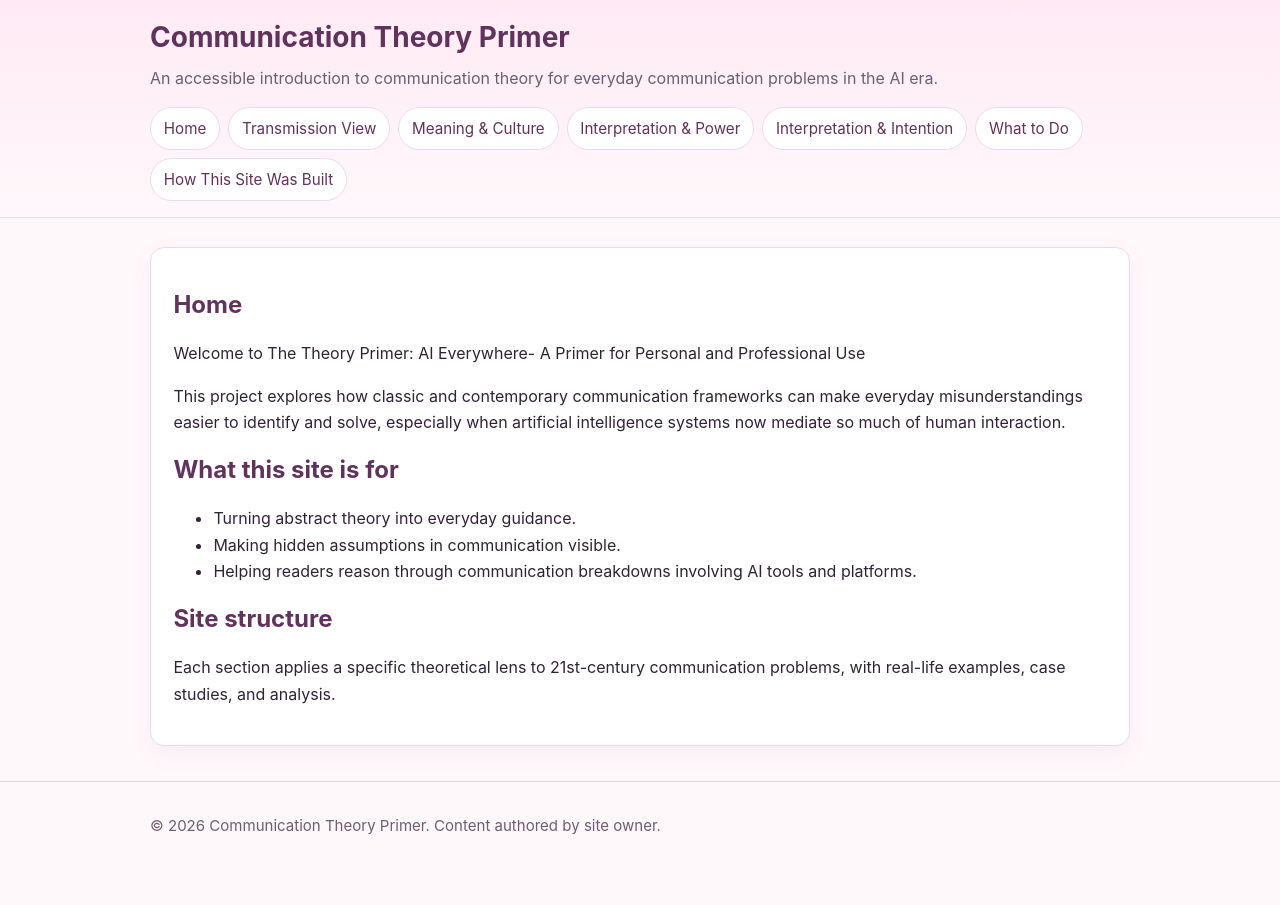
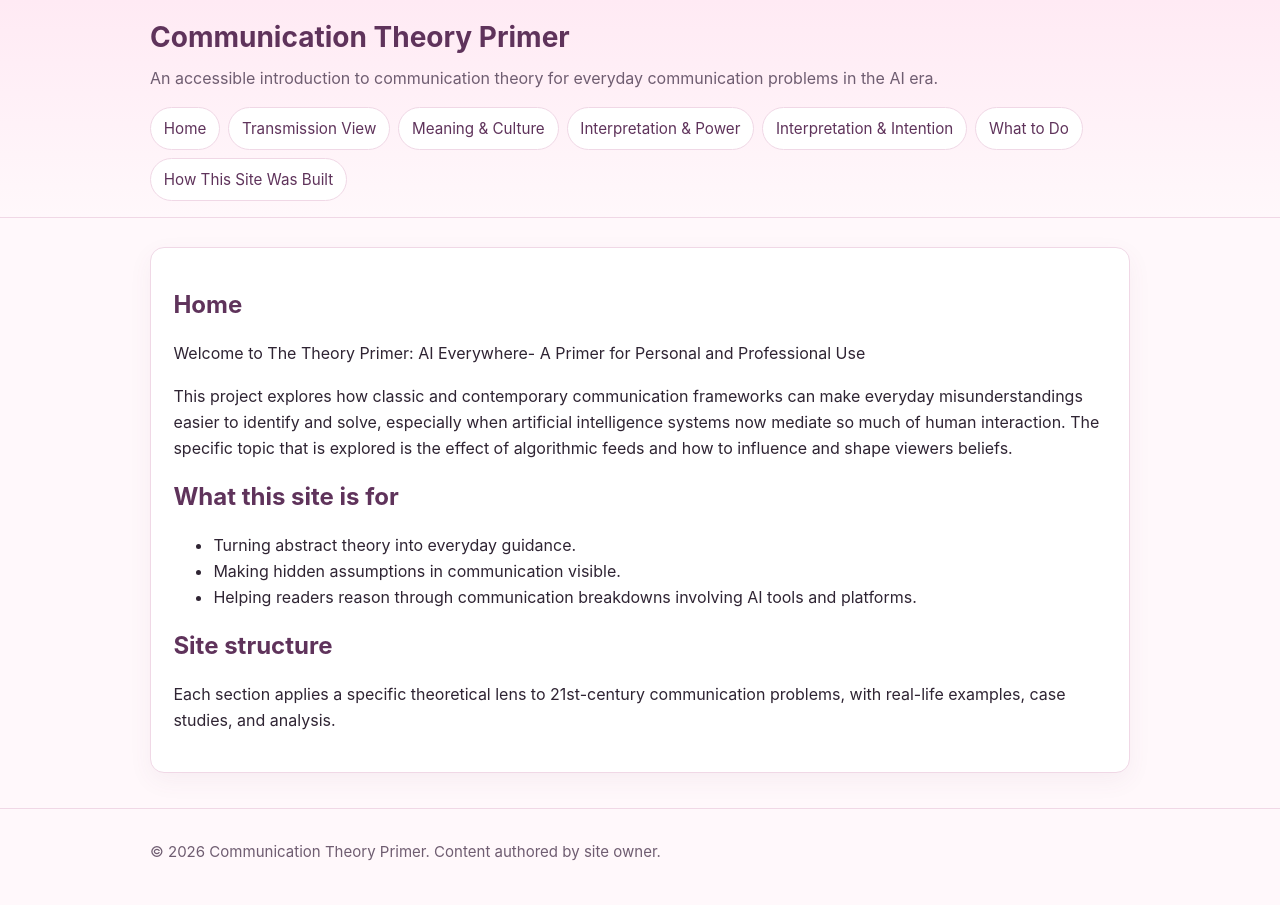
Before and after one commit to abbyfriedman1/comm-primer, a Jekyll site: the page built from index.md, in a window 1280 px wide. Built offline with Jekyll 4.4.1, drawn with Linux system fonts in a browser that asks for light colours.

Commit message:
Enhance project description in index.md
Expanded project description to include the effect of algorithmic feeds on viewers' beliefs.

```diff
--- a/index.md
+++ b/index.md
@@ -6,7 +6,7 @@ title: Home
 Welcome to The Theory Primer: AI Everywhere- A Primer for Personal and Professional Use
 
 
-This project explores how classic and contemporary communication frameworks can make everyday misunderstandings easier to identify and solve, especially when artificial intelligence systems now mediate so much of human interaction.
+This project explores how classic and contemporary communication frameworks can make everyday misunderstandings easier to identify and solve, especially when artificial intelligence systems now mediate so much of human interaction. The specific topic that is explored is the effect of algorithmic feeds and how to influence and shape viewers beliefs.
 
 
 ## What this site is for
```
